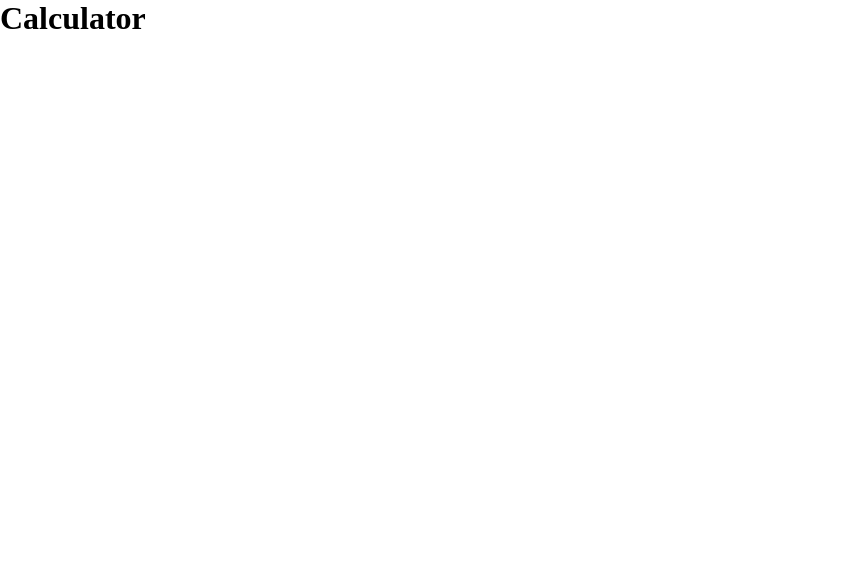
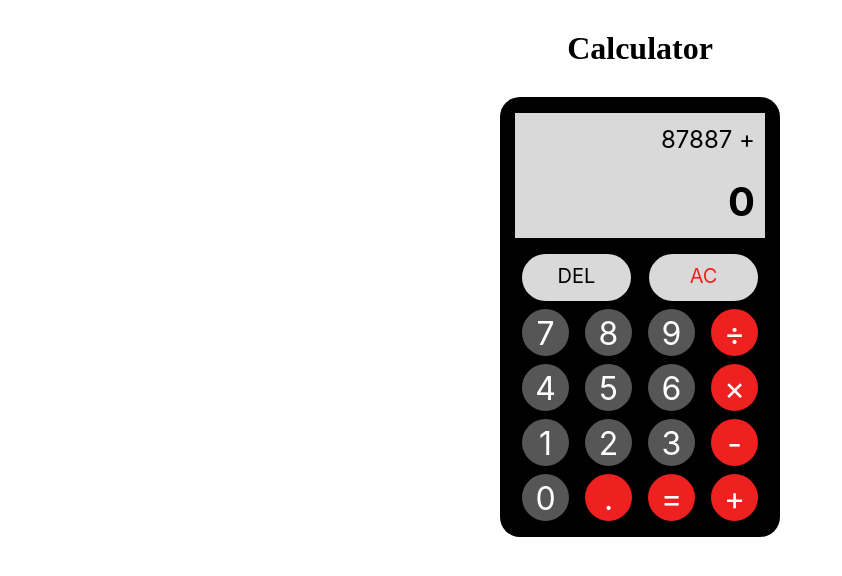
Before and after one commit to jamesarrojo/calculator, a plain HTML site: page index.html in a window 1280 px wide. Shown: the whole page, without its empty margins (0-842 px from the left). Drawn offline with Linux system fonts and the light colour scheme.

Commit message:
Add css without animation yet

```diff
--- a/index.html
+++ b/index.html
@@ -9,6 +9,46 @@
 </head>
 <body>
     <h1>Calculator</h1>
+    <div id="calculator">
+        <div id="screen">
+            <div id="top">87887 +</div>
+            <div id="bottom">0</div>
+        </div>
+        <div id="buttons">
+            <div class="row n1">
+                <a href="#" class="button">DEL</a>
+                <a href="#" class="button">AC</a>
+            </div>
+            <div class="row 2">
+                <a href="#" class="button number">7</a>
+                <a href="#" class="button number">8</a>
+                <a href="#" class="button number">9</a>
+                <a href="#" class="button">÷</a>
+            </div>
+            <div class="row 3">
+                <a href="#" class="button number">4</a>
+                <a href="#" class="button number">5</a>
+                <a href="#" class="button number">6</a>
+                <a href="#" class="button">×</a>
+            </div>
+            <div class="row 4">
+                <a href="#" class="button number">1</a>
+                <a href="#" class="button number">2</a>
+                <a href="#" class="button number">3</a>
+                <a href="#" class="button">-</a>
+            </div>
+            <div class="row 5">
+                <a href="#" class="button number">0</a>
+                <a href="#" class="button">.</a>
+                <a href="#" class="button">=</a>
+                <a href="#" class="button">+</a>
+            </div>
+        </div>
+    </div>
+
+
+
+
     <script src="./script.js"></script>
 </body>
 </html>
--- a/script.js
+++ b/script.js
@@ -0,0 +1,23 @@
+
+
+function add() {
+
+}
+
+function subtract() {
+
+}
+
+
+function multiply() {
+
+}
+
+function divide() {
+
+}
+
+
+function operate() {
+
+}
--- a/style.css
+++ b/style.css
@@ -3,3 +3,98 @@
     padding: 0;
     margin: 0;
 }
+
+/* body {
+    display: flex;
+    flex-direction: column;
+    align-items: center;
+    gap: 20px;
+} */
+
+h1 {
+    text-align: center;
+    margin: 30px 0;
+}
+
+#calculator {
+    width: 280px;
+    height: 440px;
+    background: #000000;
+    border-radius: 20px;
+    margin: auto;
+    display: flex;
+    flex-direction: column;
+    justify-content: center;
+    align-items: center;
+    gap: 16px;
+    font-family: 'Inter', sans-serif;
+}
+
+#screen {
+    width: 250px;
+    height: 125px;
+    background: #D9D9D9;
+    display: flex;
+    flex-direction: column;
+    justify-content: space-around;
+    align-items: flex-end;
+    padding: 0 10px;
+}
+
+div#screen div#top {
+    font-size: 24px;
+}
+
+div#screen div#bottom {
+    font-size: 40px;
+    font-weight: 700;
+}
+
+#buttons {
+    display: flex;
+    flex-direction: column;
+    gap: 8px;
+}
+
+.row {
+    display: flex;
+    gap: 16px;
+}
+
+.button {
+    background: #EF2020;
+    text-decoration: none;
+    width: 47px;
+    height: 47px;
+    border-radius: 50%;
+    color: #FFFFFF;
+    display: block;
+    text-align: center;
+    /* display: flex; */
+    padding: 5px;
+    font-size: 32px;
+
+}
+
+.n1 {
+    display: flex;
+    justify-content: space-between;
+}
+
+.n1 a {
+    font-size: 20px;
+    background: #D9D9D9;
+    color: #000000;
+    width: 109px;
+    border-radius: 30px;
+    padding-top: 10px;
+}
+
+.n1 a + a {
+    color: #EF2020;
+}
+
+a.number {
+    background: #565656;
+    color: #FFFFFF;
+}
```
